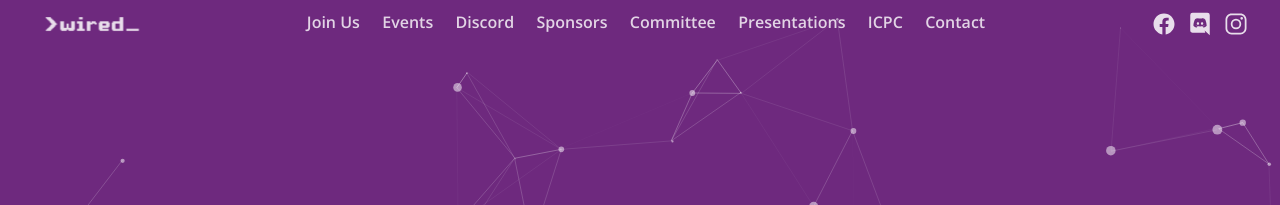
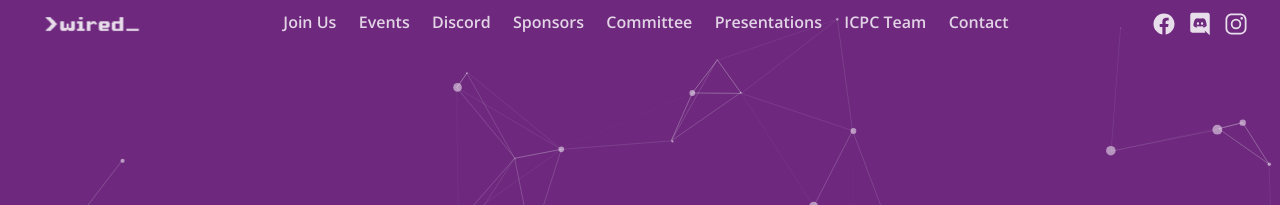
Before and after one commit to wiredmonash/website, a Jekyll site: the page built from index.html, in a window 1280 px wide. Shown: the top 205 px of the page. Built offline with Jekyll 4.4.1, drawn with Linux system fonts in a browser that asks for light colours.

Commit message:
Changed "ICPC" to "ICPC Team"

```diff
--- a/_includes/header.html
+++ b/_includes/header.html
@@ -10,7 +10,7 @@
                 {% if node.order >= 1 %}
                     {% if node.order == 10 %}
                         <li>
-                            <a href="https://blog.monashicpc.com" class="show-active" data-content="ICPC">ICPC</a>
+                            <a href="https://blog.monashicpc.com" class="show-active" data-content="ICPC Team">ICPC Team</a>
                         </li>
                     {% endif %}
                     <li>
```
